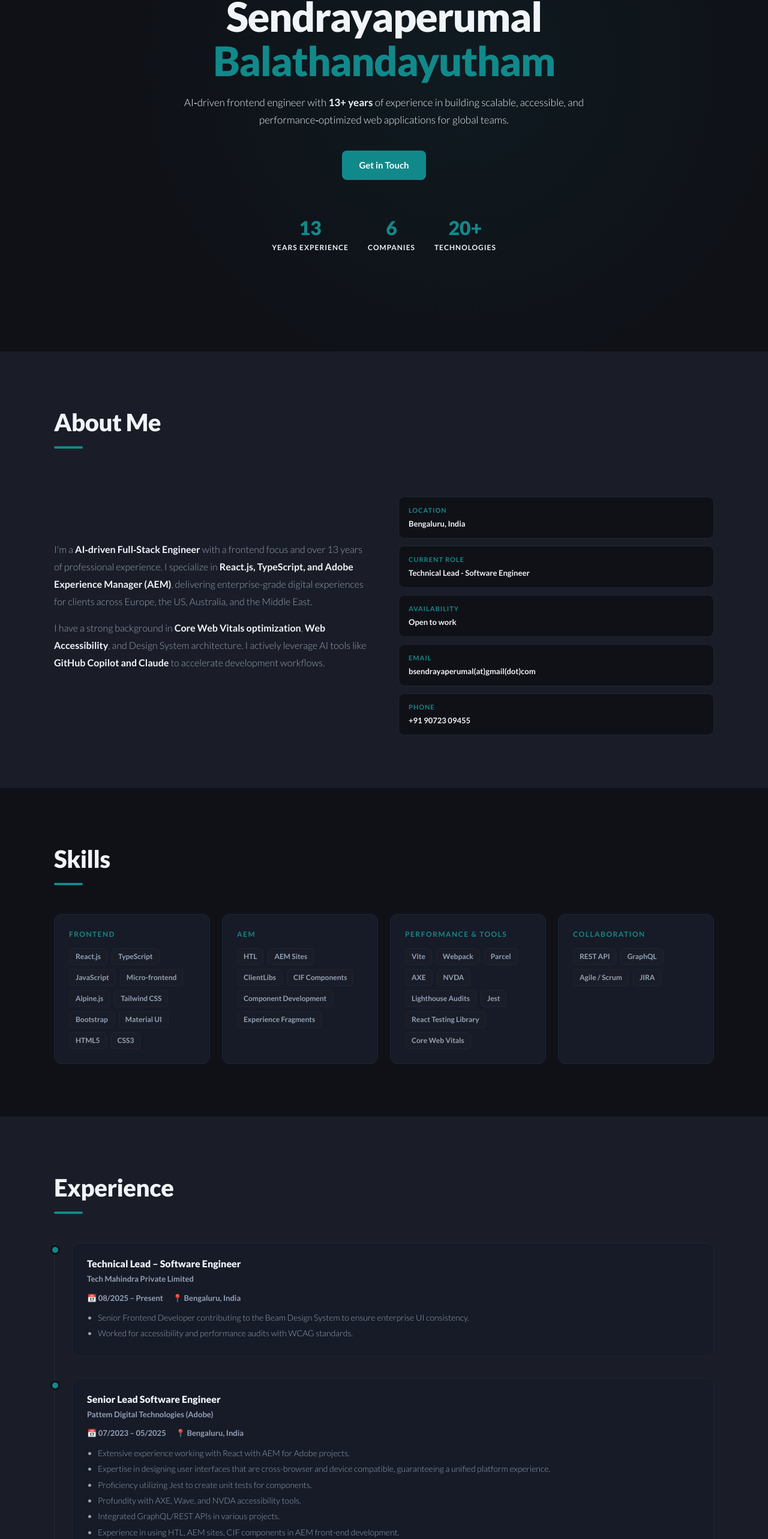
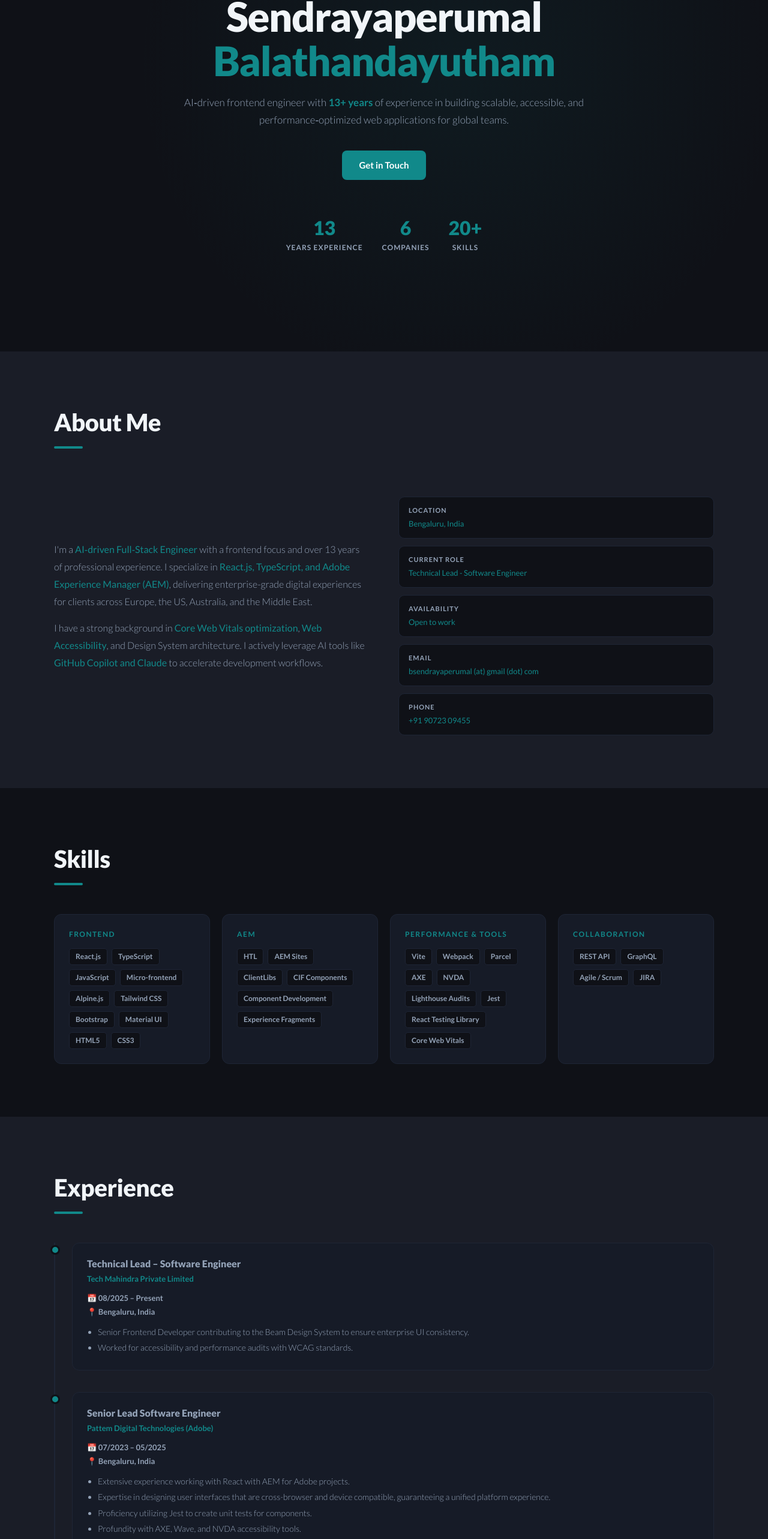
Before and after one commit to sendray/my-profile, a React (Vite) app: page / in a window 1280 px wide. Shown: the part 214-2780 px from the top of the page at 60% size. Built offline with nearby package versions, Linux system fonts and the light colour scheme; the HTML template or start-up script is replaced by a standard one.

Commit message:
Beautifications

```diff
--- a/index.html
+++ b/index.html
@@ -3,7 +3,7 @@
   <head>
     <meta charset="UTF-8" />
     <meta name="viewport" content="width=device-width, initial-scale=1.0" />
-    <title>Profile - Sendrayaerumal Balathandayutham</title>
+    <title>Profile - Sendrayaperumal Balathandayutham</title>
     <style>
       @media (max-width: 768px) {
         .hidden-mobile {
--- a/src/components/About.tsx
+++ b/src/components/About.tsx
@@ -25,12 +25,12 @@ const About = () => {
             }}
           >
             I'm a{" "}
-            <strong style={{ color: "var(--fg)", fontWeight: 700 }}>
+            <strong style={{ color: "var(--accent)", fontWeight: 400 }}>
               AI‑driven Full‑Stack Engineer
             </strong>{" "}
             with a frontend focus and over 13 years of professional experience.
             I specialize in{" "}
-            <strong style={{ color: "var(--fg)", fontWeight: 700 }}>
+            <strong style={{ color: "var(--accent)", fontWeight: 400 }}>
               React.js, TypeScript, and Adobe Experience Manager (AEM)
             </strong>
             , delivering enterprise-grade digital experiences for clients across
@@ -45,15 +45,15 @@ const About = () => {
             }}
           >
             I have a strong background in{" "}
-            <strong style={{ color: "var(--fg)", fontWeight: 700 }}>
+            <strong style={{ color: "var(--accent)", fontWeight: 400 }}>
               Core Web Vitals optimization
             </strong>
             ,{" "}
-            <strong style={{ color: "var(--fg)", fontWeight: 700 }}>
+            <strong style={{ color: "var(--accent)", fontWeight: 400 }}>
               Web Accessibility
             </strong>
             , and Design System architecture. I actively leverage AI tools like{" "}
-            <strong style={{ color: "var(--fg)", fontWeight: 700 }}>
+            <strong style={{ color: "var(--accent)", fontWeight: 400 }}>
               GitHub Copilot and Claude
             </strong>{" "}
             to accelerate development workflows.
@@ -70,7 +70,7 @@ const About = () => {
             { label: "Current Role", value: "Technical Lead - Software Engineer" },
             // { label: "Experience", value: "13+ Years" },
             { label: "Availability", value: "Open to work" },
-            { label: "Email", value: "bsendrayaperumal(at)gmail(dot)com" },
+            { label: "Email", value: "bsendrayaperumal (at) gmail (dot) com" },
             { label: "Phone", value: "+91 90723 09455" },
           ].map(({ label, value }) => (
             <div
@@ -89,7 +89,7 @@ const About = () => {
                   fontWeight: 700,
                   letterSpacing: "1px",
                   textTransform: "uppercase",
-                  color: "var(--accent)",
+                  color: "var(--fg-muted)",
                   marginBottom: "4px",
                 }}
               >
@@ -98,8 +98,8 @@ const About = () => {
               <div
                 style={{
                   fontSize: "13px",
-                  fontWeight: 700,
-                  color: "var(--fg)",
+                  fontWeight: 400,
+                  color: "var(--accent)",
                 }}
               >
                 {value}
--- a/src/components/ExperienceItem.tsx
+++ b/src/components/ExperienceItem.tsx
@@ -49,7 +49,7 @@ const ExperienceItem = ({
               margin: 0,
               fontSize: "16px",
               fontWeight: 900,
-              color: "var(--fg)",
+              color: "var(--fg-muted)",
             }}
           >
             {job.title}
@@ -68,25 +68,24 @@ const ExperienceItem = ({
         <div
           style={{
             fontSize: "13px",
-            color: "var(--fg-muted)",
+            color: "var(--accent)",
             fontWeight: 700,
             marginBottom: "12px",
           }}
         >
           {job.company}
         </div>
-        <div
+        <div className="lg: flex, md: block"
           style={{
             fontSize: "13px",
             color: "var(--fg-muted)",
             fontWeight: 700,
             marginBottom: job.bullets.length ? "12px" : 0,
-            display: "flex",
             gap: "16px",
           }}
         >
-          <span>📅 {job.period}</span>
-          <span>📍 {job.location}</span>
+          <div className="mb-1">📅 {job.period}</div>
+          <div>📍 {job.location}</div>
         </div>
         {job.bullets.length > 0 && (
           <ul style={{ margin: 0, paddingLeft: "18px", listStyleType: "disc" }}>
--- a/src/components/HeroBanner.tsx
+++ b/src/components/HeroBanner.tsx
@@ -63,13 +63,13 @@ const HeroBanner = () => {
           style={{
             fontSize: "17px",
             lineHeight: 1.7,
-            color: "var(--fg)",
+            color: "var(--fg-muted)",
             margin: "0 0 36px",
             fontWeight: 300,
           }}
         >
           AI‑driven frontend engineer with{" "}
-          <strong style={{ color: "var(--fg)", fontWeight: 700 }}>
+          <strong style={{ color: "var(--accent)", fontWeight: 700 }}>
             13+ years
           </strong>{" "}
           of experience in building scalable,
@@ -150,7 +150,7 @@ const HeroBanner = () => {
           {[
             ["13", "Years Experience"],
             ["6", "Companies"],
-            ["20+", "Technologies"],
+            ["20+", "Skills"],
           ].map(([num, label]) => (
             <div key={label} style={{ textAlign: "center" }}>
               <div
@@ -166,7 +166,7 @@ const HeroBanner = () => {
                 style={{
                   fontSize: "12px",
                   fontWeight: 700,
-                  color: "var(--fg)",
+                  color: "var(--fg-muted)",
                   letterSpacing: "1px",
                   textTransform: "uppercase",
                 }}
--- a/src/components/SkillCard.tsx
+++ b/src/components/SkillCard.tsx
@@ -43,7 +43,7 @@ const SkillCard = (
               fontWeight: 700,
               border: "1px solid var(--card-border)",
               color: "var(--fg-muted)",
-              background: "var(--bg-subtle)",
+              background: "var(--bg)",
               whiteSpace: "nowrap",
             }}
           >
```
